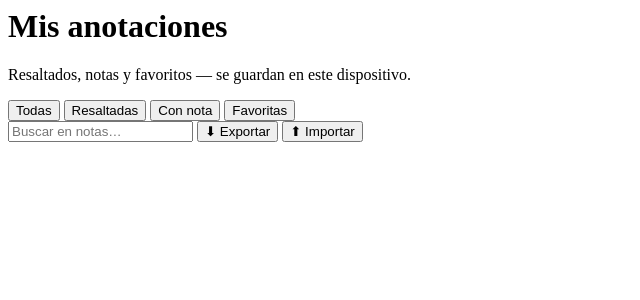
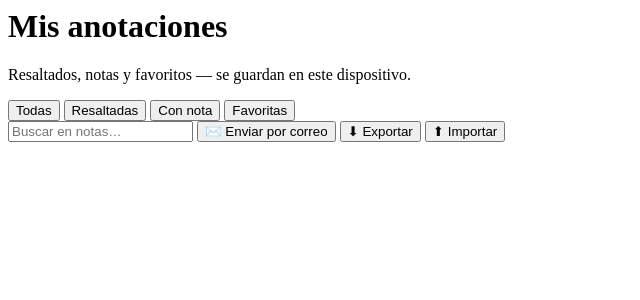
Before and after one commit to vcardenasn/BibliaFacil, a PHP site: page /mias.php in a window 1280 px wide. Shown: the top 300 px of the page, without its empty margins (0-640 px from the left). Run offline with PHP 8.4, Linux system fonts and the light colour scheme.

Commit message:
Botón "Enviar por correo" en Mis anotaciones (mailto: con filtros activos)
Generated with [Devin](https://devin.ai)

Co-Authored-By: Devin <158243242+devin-ai-integration[bot]@users.noreply.github.com>

```diff
--- a/app/Views/mias.php
+++ b/app/Views/mias.php
@@ -21,6 +21,7 @@
         <select id="miasBook" aria-label="Filtrar por libro" hidden>
             <option value="">Todos los libros</option>
         </select>
+        <button type="button" id="miasMail">✉️ Enviar por correo</button>
         <button type="button" id="miasExport">⬇ Exportar</button>
         <button type="button" id="miasImportBtn">⬆ Importar</button>
         <input type="file" id="miasImport" accept=".json,application/json" hidden>
```
Also changed, not shown: public/assets/app.js.
